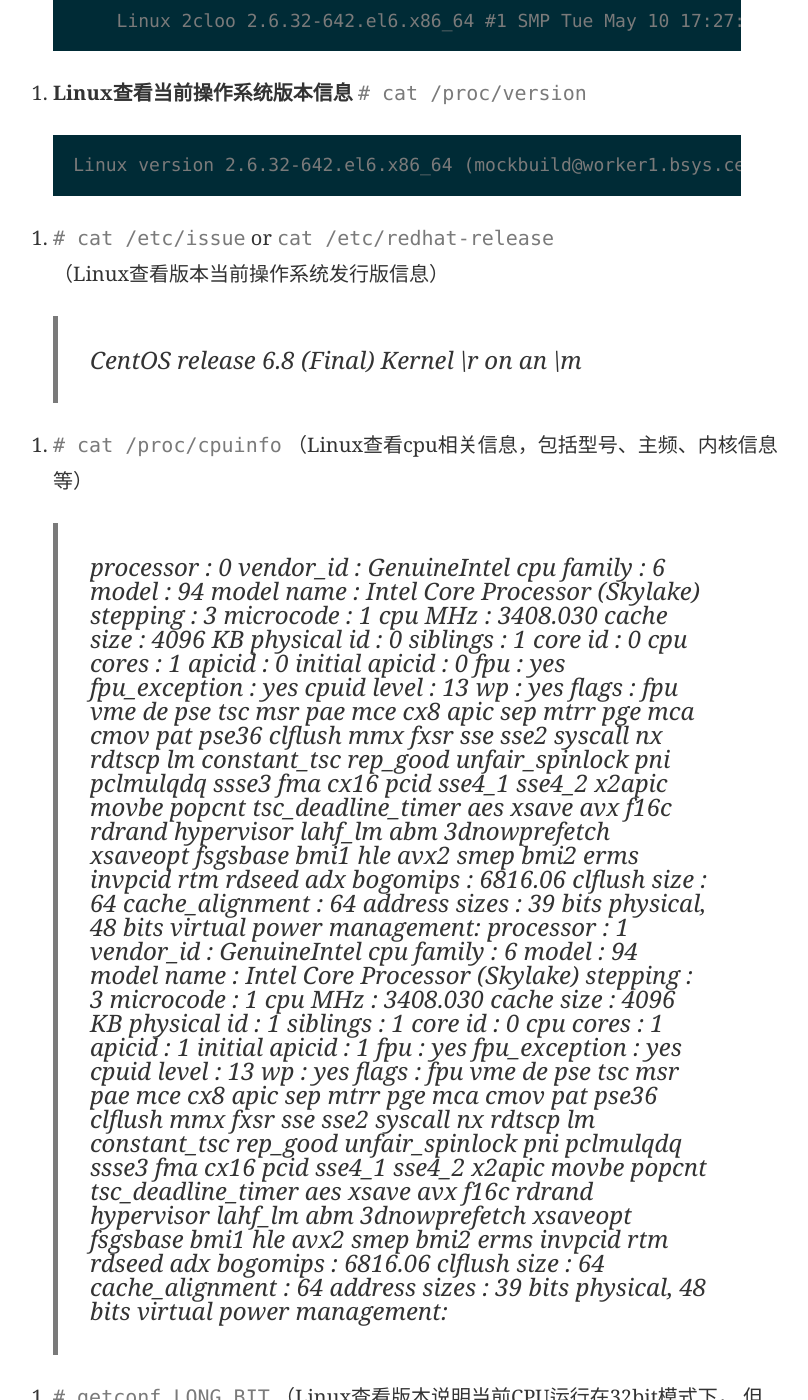
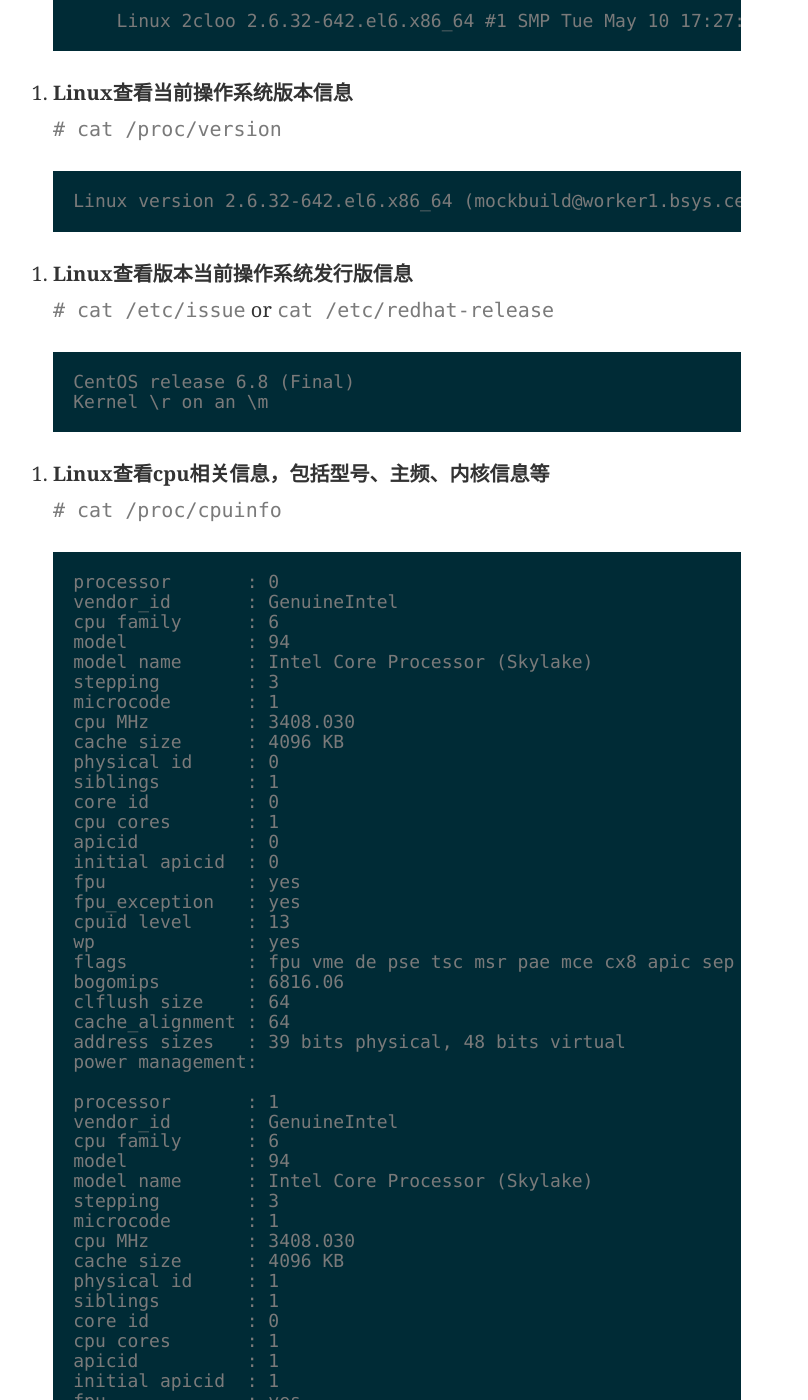
Before and after one commit to Adger01/blog.github.io, a Jekyll site: the page built from _posts/2017-02-13-Linux下如何查看版本信息.md, in a window 1280 px wide and 1400 px high, scrolled down 566 px. Shown: the whole window, without its empty margins (243-1051 px from the left). Built offline with Jekyll 4.4.1, drawn with Linux system fonts in a browser that asks for light colours; some web fonts are replaced; comment, search, counter and statistics services are not loaded; some of the changed text lies outside the part shown.

````diff
--- a/_posts/2017-02-13-Linux下如何查看版本信息.md
+++ b/_posts/2017-02-13-Linux下如何查看版本信息.md
@@ -22,15 +22,17 @@ Linux version 2.6.32-642.el6.x86_64 (mockbuild@worker1.bsys.centos.org) (gcc ver
 {% endhighlight %}
 
 
-3. ```# cat /etc/issue``` or ```cat /etc/redhat-release```
-（Linux查看版本当前操作系统发行版信息）
-<blockquote>
+3. **Linux查看版本当前操作系统发行版信息**
+```# cat /etc/issue``` or ```cat /etc/redhat-release```
+{% highlight linux %}
 CentOS release 6.8 (Final)
 Kernel \r on an \m
-</blockquote>
+{% endhighlight %}
 
-4. ```# cat /proc/cpuinfo```  （Linux查看cpu相关信息，包括型号、主频、内核信息等）
-<blockquote>
+
+4. **Linux查看cpu相关信息，包括型号、主频、内核信息等**
+```# cat /proc/cpuinfo```
+{% highlight linux %}
 processor	: 0
 vendor_id	: GenuineIntel
 cpu family	: 6
@@ -82,10 +84,10 @@ clflush size	: 64
 cache_alignment	: 64
 address sizes	: 39 bits physical, 48 bits virtual
 power management:
-</blockquote>
+{% endhighlight %}
 
-5. ```# getconf LONG_BIT```
-（Linux查看版本说明当前CPU运行在32bit模式下， 但不代表CPU不支持64bit）
-<blockquote>
+5. **Linux查看版本说明当前CPU运行在32bit模式下， 但不代表CPU不支持64bit**
+```# getconf LONG_BIT```
+{% highlight linux %}
 32
-</blockquote>
+{% endhighlight %}
````
